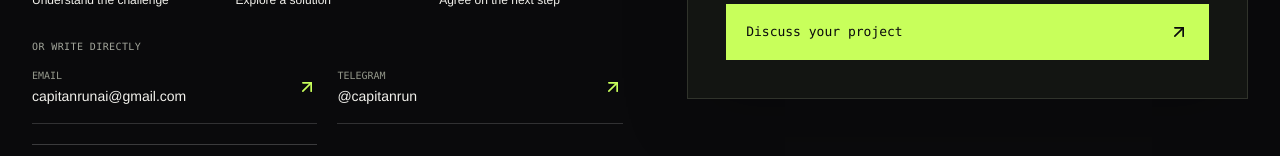
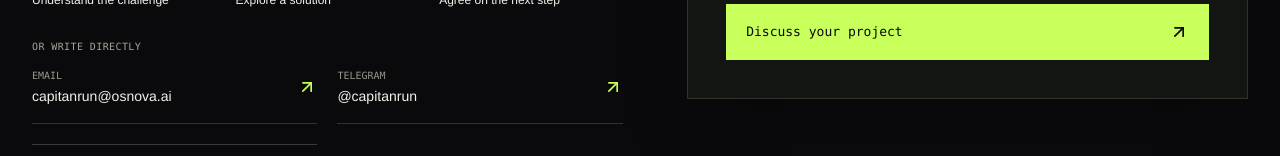
Before and after one commit to capitanrunai-ai/osnova, a React (Vite) app: page /en/ in a window 1280 px wide. Shown: the part 9103-9259 px from the top of the page. Built offline with nearby package versions, Linux system fonts and the light colour scheme.

Commit message:
Update public contact email and document Trust model [skip netlify]

```diff
--- a/scripts/payment-audit.mjs
+++ b/scripts/payment-audit.mjs
@@ -83,7 +83,7 @@ try {
       payment: document.querySelector('.contact-payment-link')?.getAttribute('href'),
       placeholders: document.body.innerText.includes('hello@your-agency.com') || document.body.innerText.includes('@your_agency'),
     }))
-    if (contacts.email !== 'mailto:capitanrunai@gmail.com') failures.push(`${locale}: email link incorrect`)
+    if (contacts.email !== 'mailto:capitanrun@osnova.ai') failures.push(`${locale}: email link incorrect`)
     if (contacts.telegram !== 'https://t.me/capitanrun') failures.push(`${locale}: Telegram link incorrect`)
     if (contacts.payment !== `/${locale}/payment`) failures.push(`${locale}: contact payment link incorrect`)
     if (contacts.placeholders) failures.push(`${locale}: placeholder contact remains`)
--- a/src/data/content.js
+++ b/src/data/content.js
@@ -6,7 +6,7 @@ export const languages = {
 }
 
 const shared = {
-  email: 'capitanrunai@gmail.com',
+  email: 'capitanrun@osnova.ai',
   telegram: '@capitanrun',
 }
 
```
Also changed, not shown: 1 other file (tests, documents, lock files or other folders).
